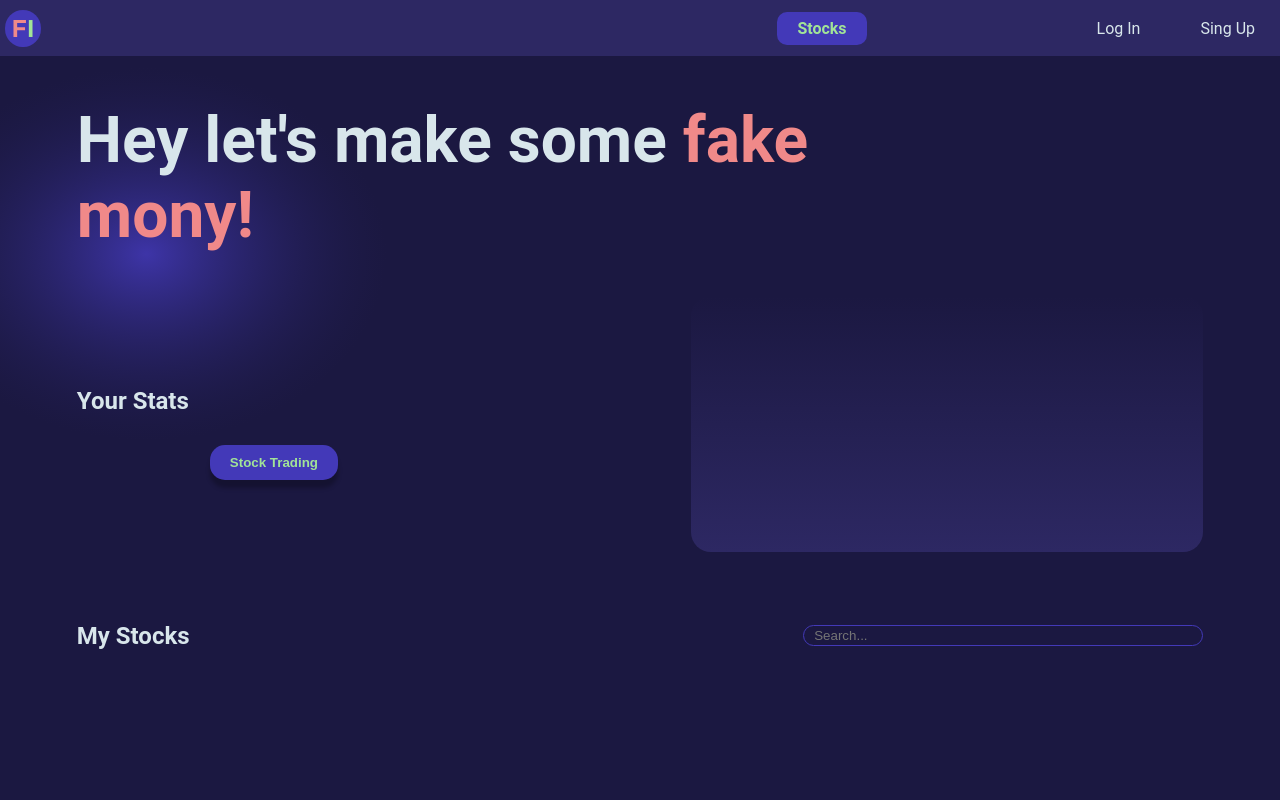
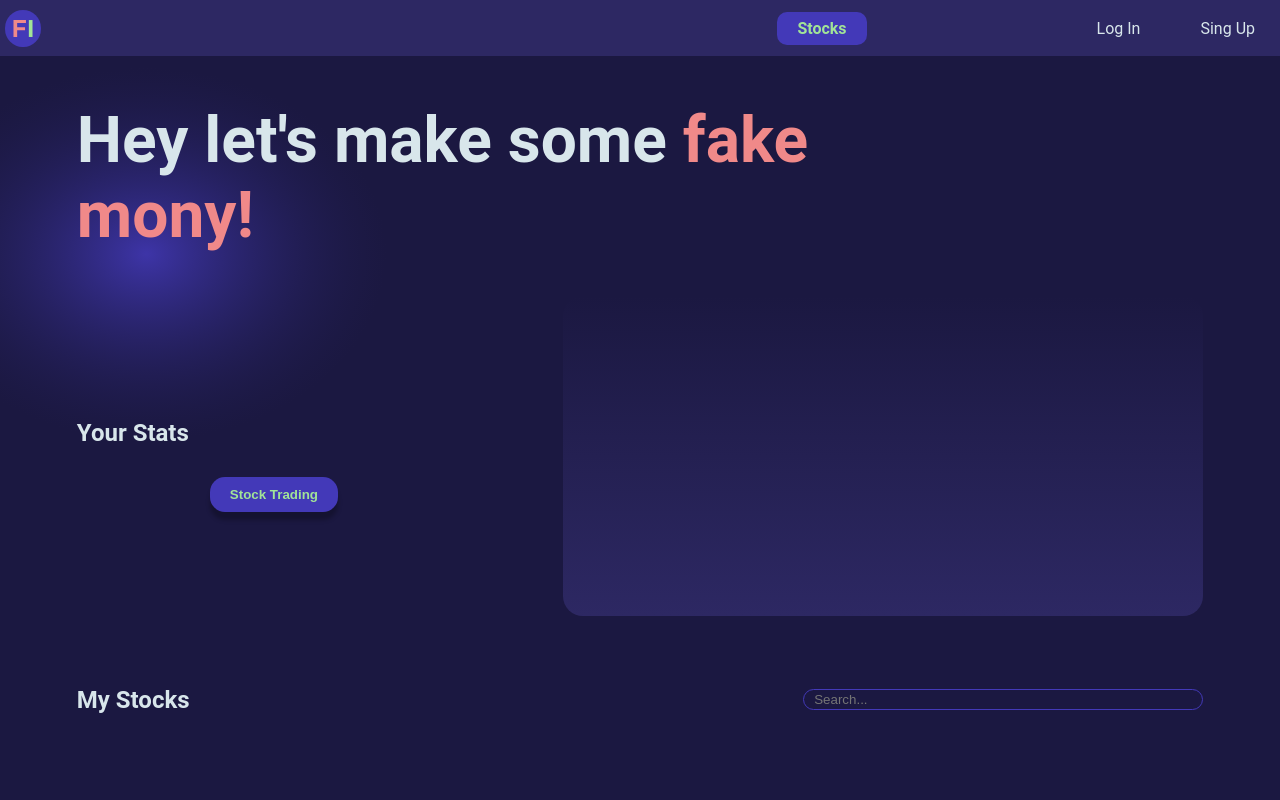
Before and after one commit to nicodeheza/fake-investor, a React (Create React App) app in the folder client/: page /portfolio in a window 1280 px wide. Shown: the top 800 px of the page. Built offline with nearby package versions, Linux system fonts and the light colour scheme; no server answers; the HTML template or start-up script is replaced by a standard one.

Commit message:
css enlarge userChart

```diff
--- a/client/src/pages/portfolio.css
+++ b/client/src/pages/portfolio.css
@@ -41,8 +41,8 @@
 
 .portfolio-chart {
 	background: linear-gradient(180deg, rgba(45, 40, 99, 0) 0%, #2d2863 100%);
-	width: 40vw;
-	height: 20vw;
+	width: 50vw;
+	height: 25vw;
 	border-radius: 20px;
 }
 
```
